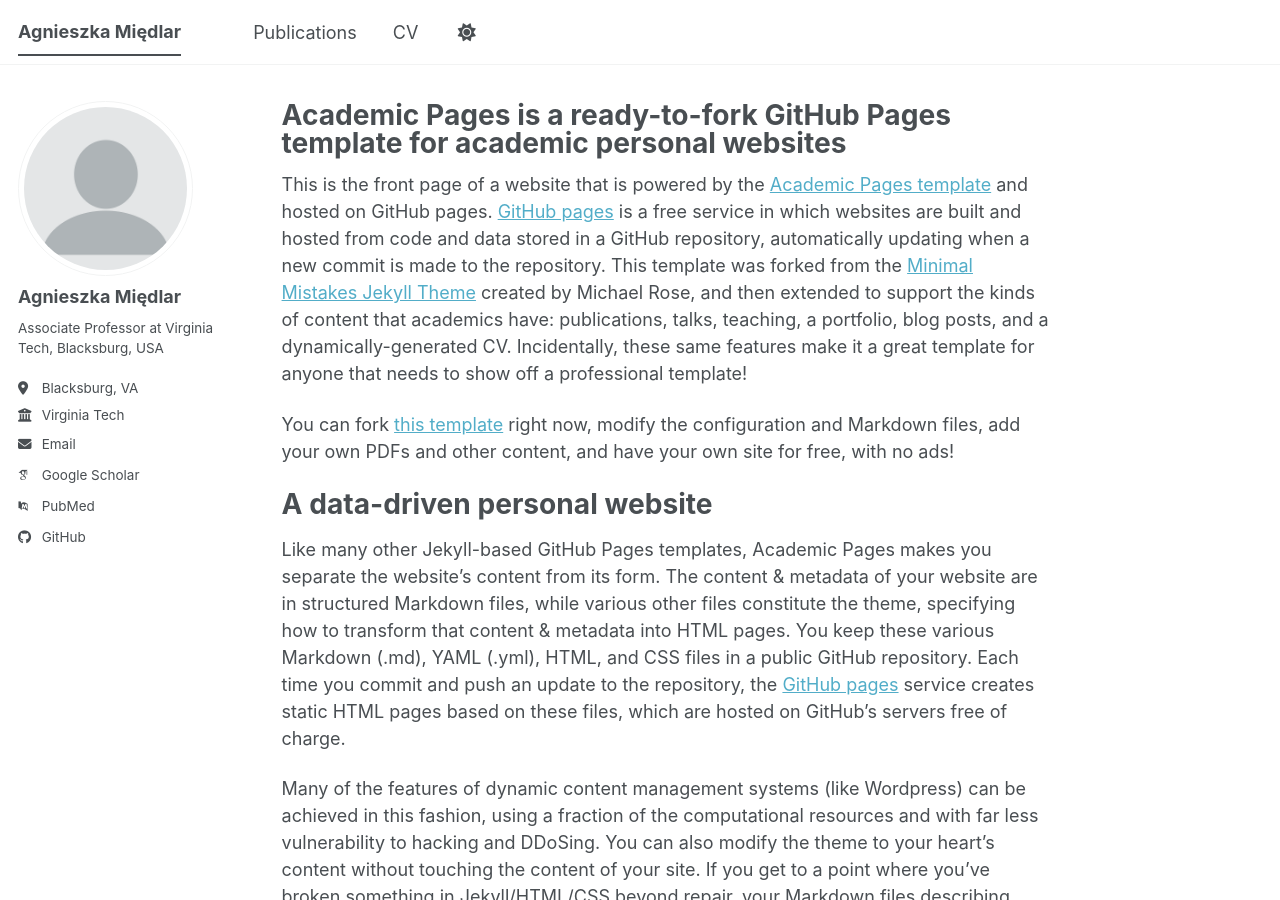
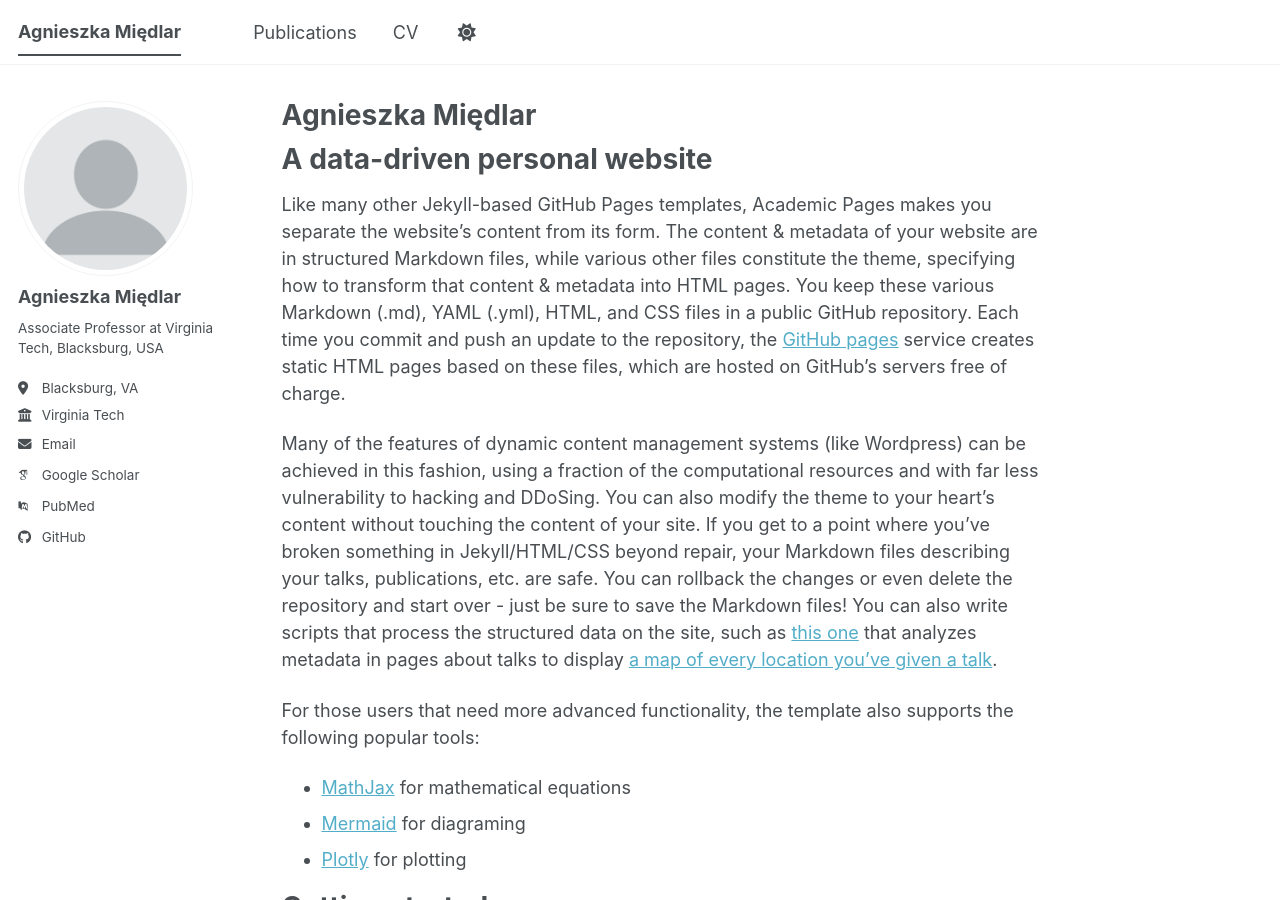
Before and after one commit to amiedlar/amiedlar.github.io, a Jekyll site: the page built from _pages/about.md, in a window 1280 px wide and 900 px high. Built offline with Jekyll 4.4.1, drawn with Linux system fonts in a browser that asks for light colours; some web fonts are replaced; a script bundle is joined from its source files by our own code; library files that are not in the unit come from our copies.

Commit message:
Update about.md
Front Page

```diff
--- a/_pages/about.md
+++ b/_pages/about.md
@@ -1,15 +1,11 @@
 ---
 permalink: /
-title: "Academic Pages is a ready-to-fork GitHub Pages template for academic personal websites"
+title: "Agnieszka Międlar"
 author_profile: true
 redirect_from:
   - /about/
   - /about.html
 ---
-
-This is the front page of a website that is powered by the [Academic Pages template](https://github.com/academicpages/academicpages.github.io) and hosted on GitHub pages. [GitHub pages](https://pages.github.com) is a free service in which websites are built and hosted from code and data stored in a GitHub repository, automatically updating when a new commit is made to the repository. This template was forked from the [Minimal Mistakes Jekyll Theme](https://mmistakes.github.io/minimal-mistakes/) created by Michael Rose, and then extended to support the kinds of content that academics have: publications, talks, teaching, a portfolio, blog posts, and a dynamically-generated CV. Incidentally, these same features make it a great template for anyone that needs to show off a professional template!
-
- You can fork [this template](https://github.com/academicpages/academicpages.github.io) right now, modify the configuration and Markdown files, add your own PDFs and other content, and have your own site for free, with no ads!
 
 A data-driven personal website
 ======
```
